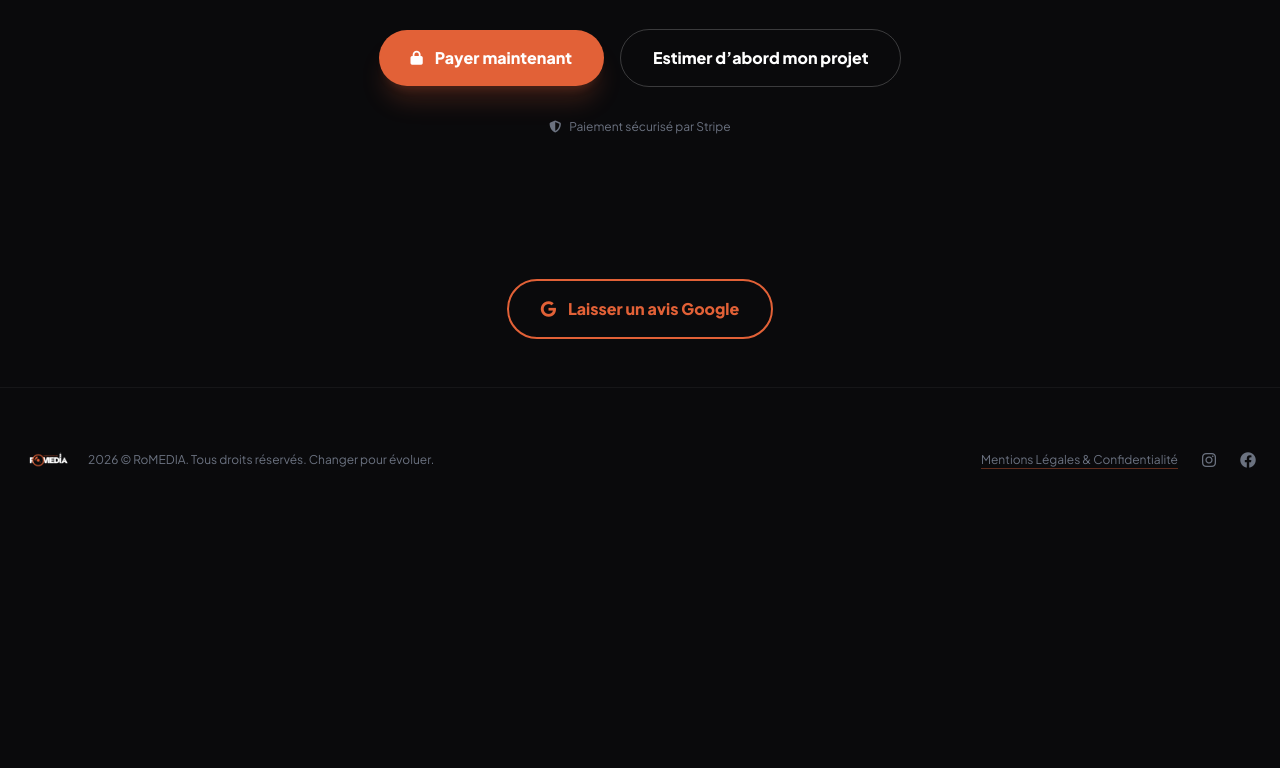
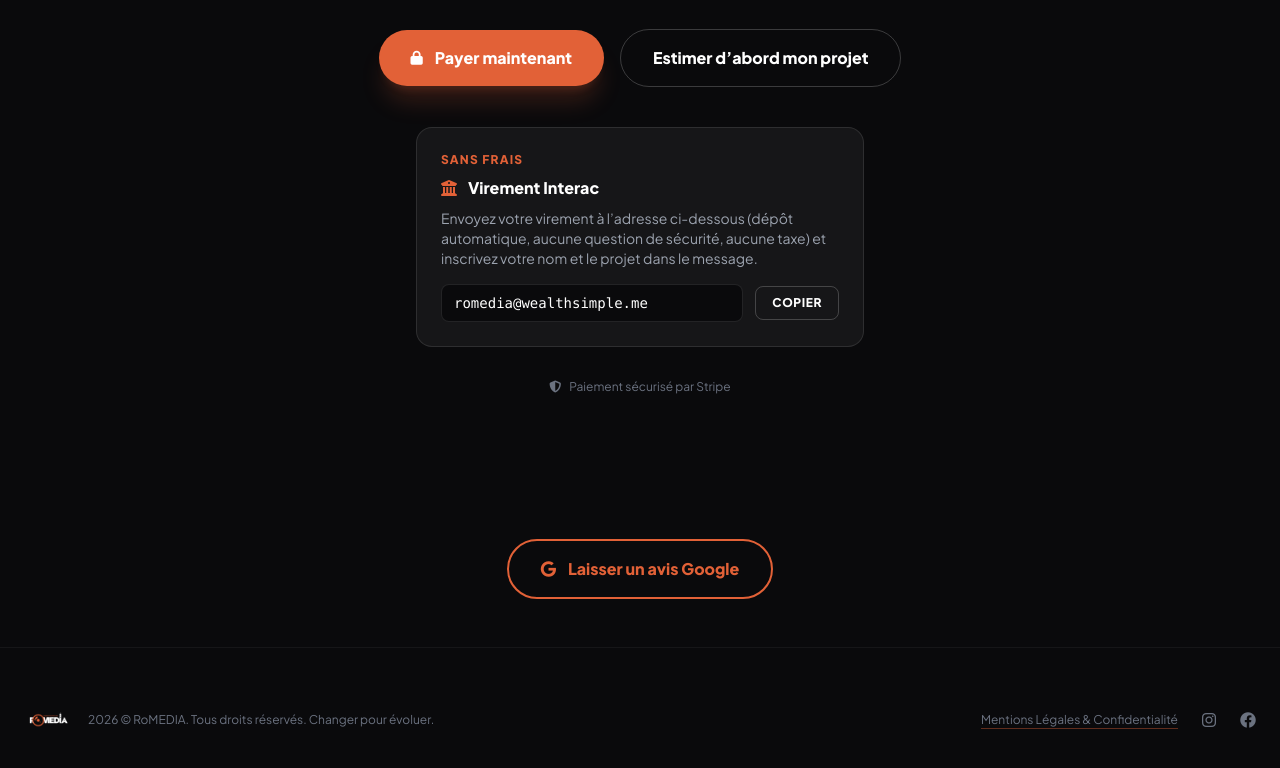
Before and after one commit to Ro2r0/RoMEDIA, a plain HTML site: page index.html in a window 1280 px wide. Shown: the part 5926-6694 px from the top of the page. Before the commit the page ends 6458 px from the top, so only its background shows below. Drawn offline with nearby package versions, Linux system fonts and the light colour scheme; a web font is replaced by a local one.

Commit message:
Add Interac e-transfer payment section
Added a section for Interac e-transfer payment details, including an email address and a copy button for easy access.

```diff
--- a/index.html
+++ b/index.html
@@ -527,6 +527,34 @@
                     Estimer d’abord mon projet
                 </a>
             </div>
+                        <div class="mt-10 max-w-md mx-auto bg-white/5 border border-white/10 rounded-2xl p-6 text-left">
+                <p class="text-brandPrimary uppercase tracking-widest font-extrabold text-xs mb-2">Sans frais</p>
+                <h3 class="text-white font-bold mb-2"><i class="fas fa-building-columns mr-2 text-brandPrimary"></i> Virement Interac</h3>
+                <p class="text-gray-400 text-sm mb-4">
+                    Envoyez votre virement à l’adresse ci-dessous (dépôt automatique, aucune question de sécurité, aucune taxe)
+                    et inscrivez votre nom et le projet dans le message.
+                </p>
+                <div class="flex items-center gap-3">
+                    <code id="etransfer-email" class="flex-1 bg-brandDark border border-white/10 rounded-lg px-3 py-2 text-sm text-white break-all">romedia@wealthsimple.me</code>
+                    <button type="button" id="copy-email"
+                        class="px-4 py-2 border border-white/20 rounded-lg text-xs font-bold uppercase tracking-wider text-white hover:border-brandPrimary hover:text-brandPrimary transition-all">
+                        Copier
+                    </button>
+                </div>
+            </div>
+            <script>
+            (function () {
+                var btn = document.getElementById("copy-email");
+                btn.addEventListener("click", function () {
+                    var email = document.getElementById("etransfer-email").textContent.trim();
+                    var old = btn.textContent;
+                    (navigator.clipboard ? navigator.clipboard.writeText(email) : Promise.reject())
+                        .then(function () { btn.textContent = "Copié"; })
+                        .catch(function () { btn.textContent = "Copie impossible"; });
+                    setTimeout(function () { btn.textContent = old; }, 1800);
+                });
+            })();
+            </script>
 
             <p class="text-gray-500 text-xs mt-8 flex items-center justify-center gap-2">
                 <i class="fas fa-shield-halved"></i> Paiement sécurisé par Stripe
```
